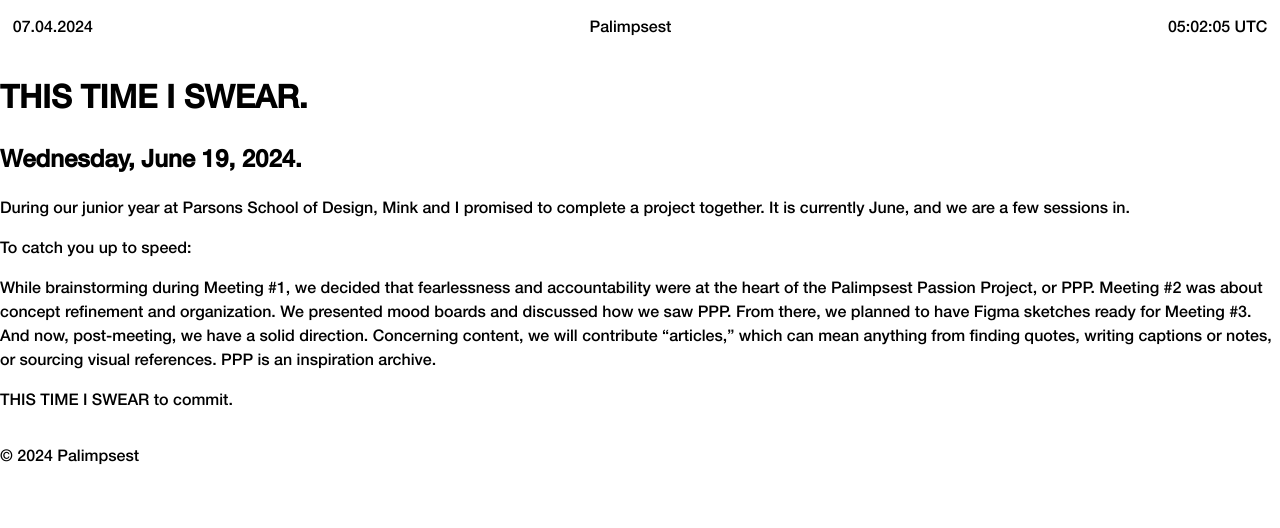
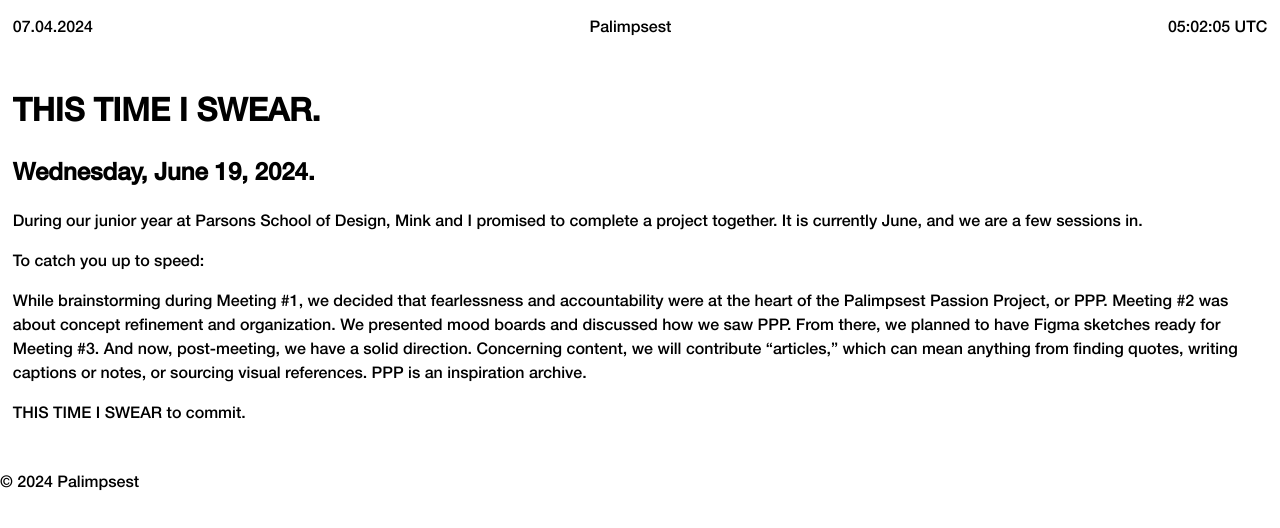
Before and after one commit to miincho/Palimpsest, a React (Vite) app: page /sauce/C001 in a window 1280 px wide. Shown: the top 528 px of the page. Built offline with nearby package versions, Linux system fonts and the light colour scheme.

Commit message:
react is so hard

```diff
--- /dev/null
+++ b/src/css/C001.css
@@ -0,0 +1,7 @@
+* {
+	font-family: hell;
+}
+
+.content{
+	padding: 1%;
+}
--- /dev/null
+++ b/src/css/C002.css
@@ -0,0 +1,3 @@
+* {
+	font-family: hell;
+}
--- a/src/sauce/C001.jsx
+++ b/src/sauce/C001.jsx
@@ -1,12 +1,15 @@
 import React from 'react';
+import '../css/C001.css';
+import '../assets/fonts.css';
 import Footer from '../components/Footer.jsx'
 
 function App() {
 
   return(
     <>
-        <div>
-            <h1>THIS TIME I SWEAR.</h1>
+        <div className='content'>
+          <div>
+             <h1>THIS TIME I SWEAR.</h1>
             <h2>Wednesday, June 19, 2024.</h2>
             <p>
                 During our junior year at Parsons School of Design, Mink and I promised
@@ -26,6 +29,7 @@
                 inspiration archive.
             </p>
             <p>THIS TIME I SWEAR to commit.</p>
+          </div>
         </div>
       <Footer/>
     </>
```
Also changed, not shown: src/js/C002.js (added), src/sauce/C002.jsx (added).
